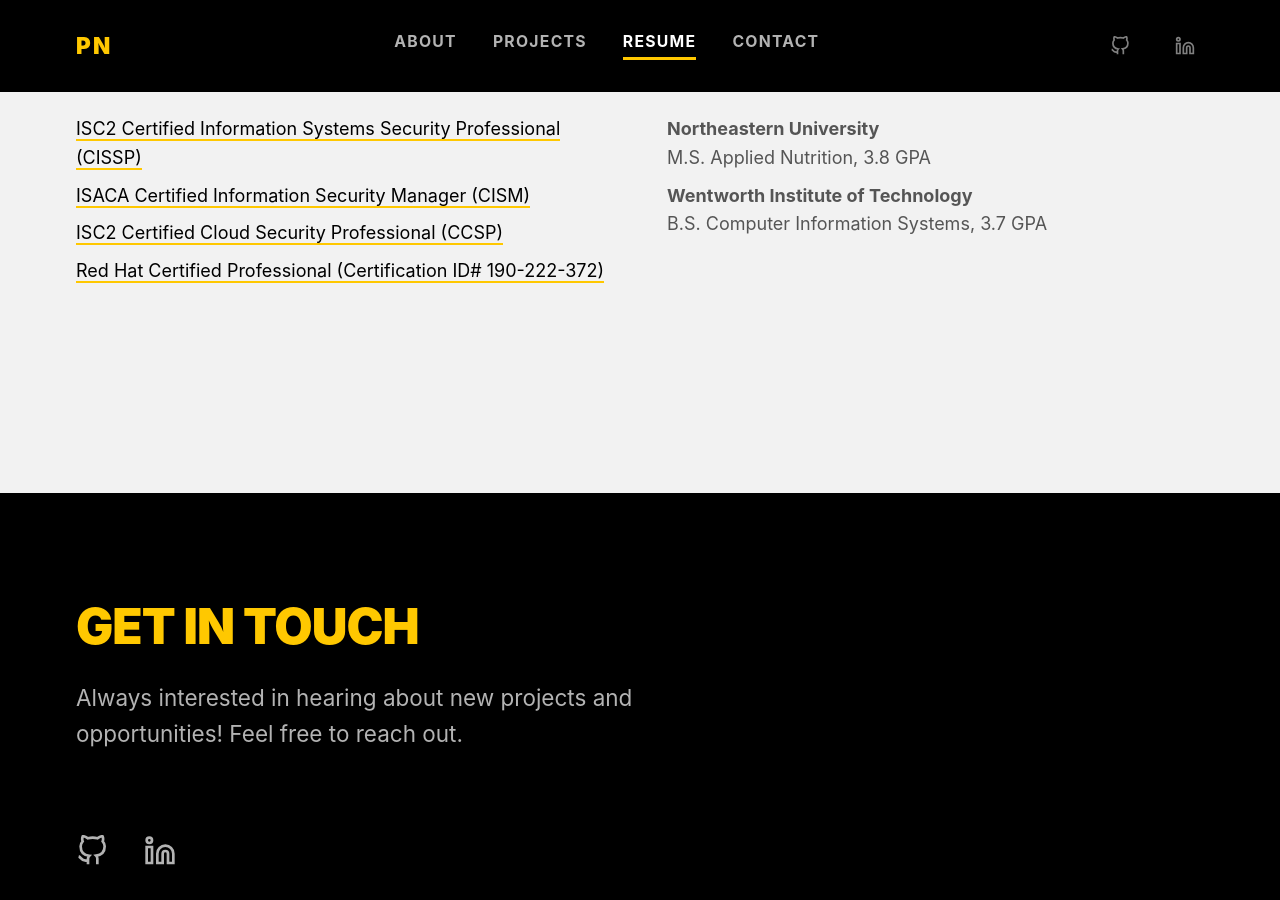
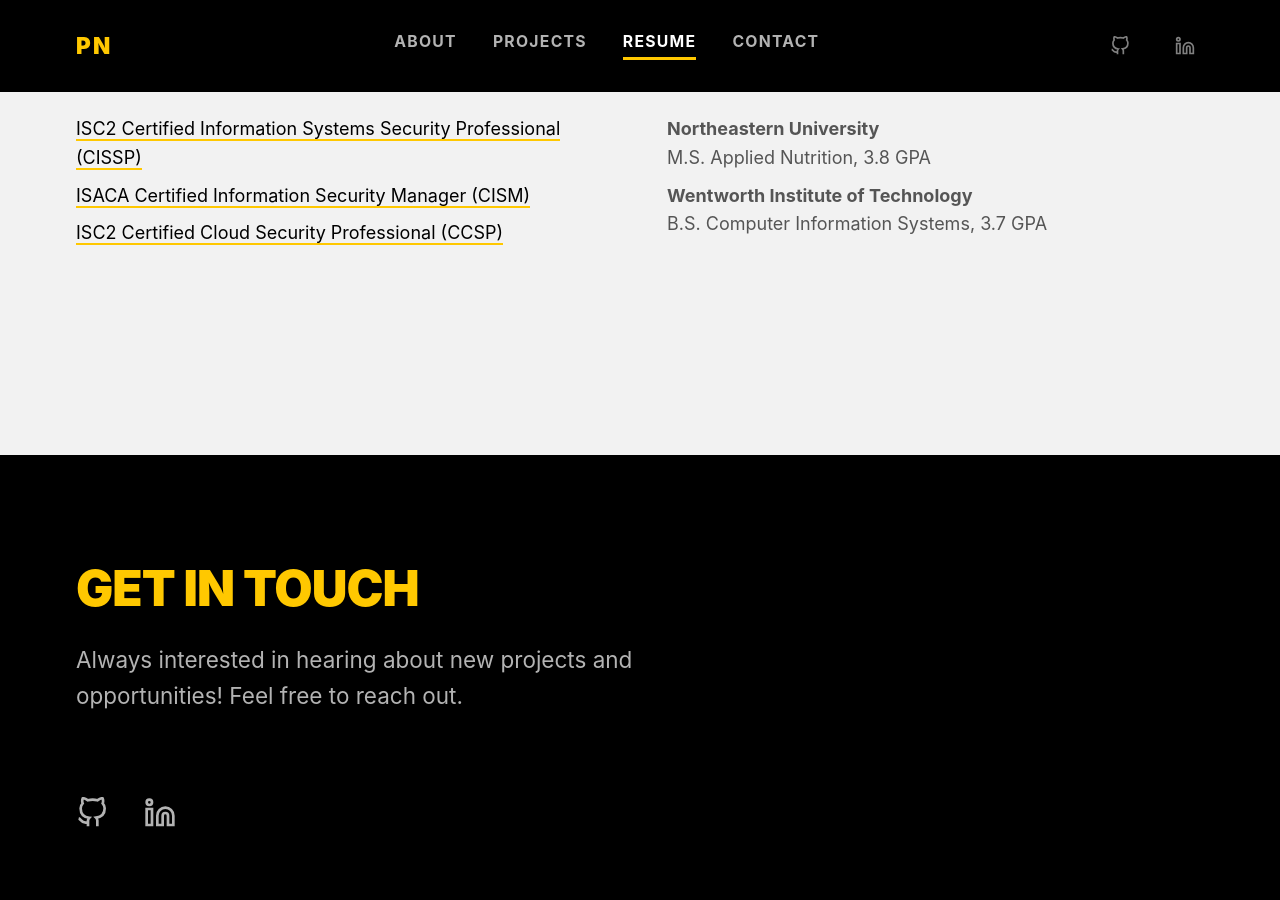
Before and after one commit to phnorwood/phnorwood.github.io, a Jekyll site: the page built from index.html, in a window 1280 px wide and 900 px high, scrolled down 1547 px. Built offline with Jekyll 4.4.1, drawn with Linux system fonts in a browser that asks for light colours; the list of posts is cut into pages by our own code.

Commit message:
Remove Red Hat Certification link from index.html
Removed link to Red Hat Certified Professional certification.

```diff
--- a/index.html
+++ b/index.html
@@ -104,7 +104,6 @@
             <li><a href="https://www.credly.com/badges/5a8a969c-db0c-448c-b6be-2ae494cd58a4" target="_blank" rel="noopener" aria-label="CISSP">ISC2 Certified Information Systems Security Professional (CISSP)</a></li>
             <li><a href="https://www.credly.com/badges/27abe22d-b39c-400e-80cd-da09a4da2ea4" target="_blank" rel="noopener" aria-label="CISM">ISACA Certified Information Security Manager (CISM)</a></li>
             <li><a href="https://www.credly.com/badges/96774524-a93a-4fa3-90f4-a46fd6a7205d" target="_blank" rel="noopener" aria-label="CCSP">ISC2 Certified Cloud Security Professional (CCSP)</a></li>
-            <li><a href="https://rhtapps.redhat.com/verify?certId=190-222-372" target="_blank" rel="noopener" aria-label="Red Hat Certification">Red Hat Certified Professional (Certification ID# 190-222-372)</a></li>
           </ul>
         </div>
 
```
